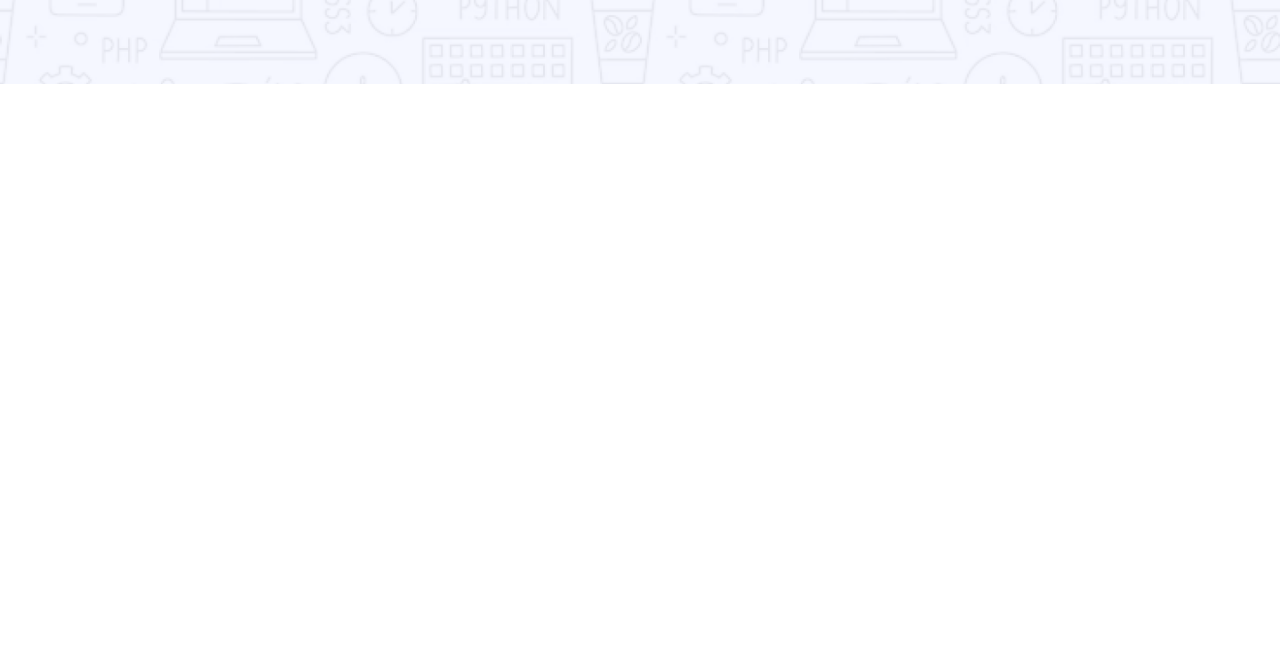
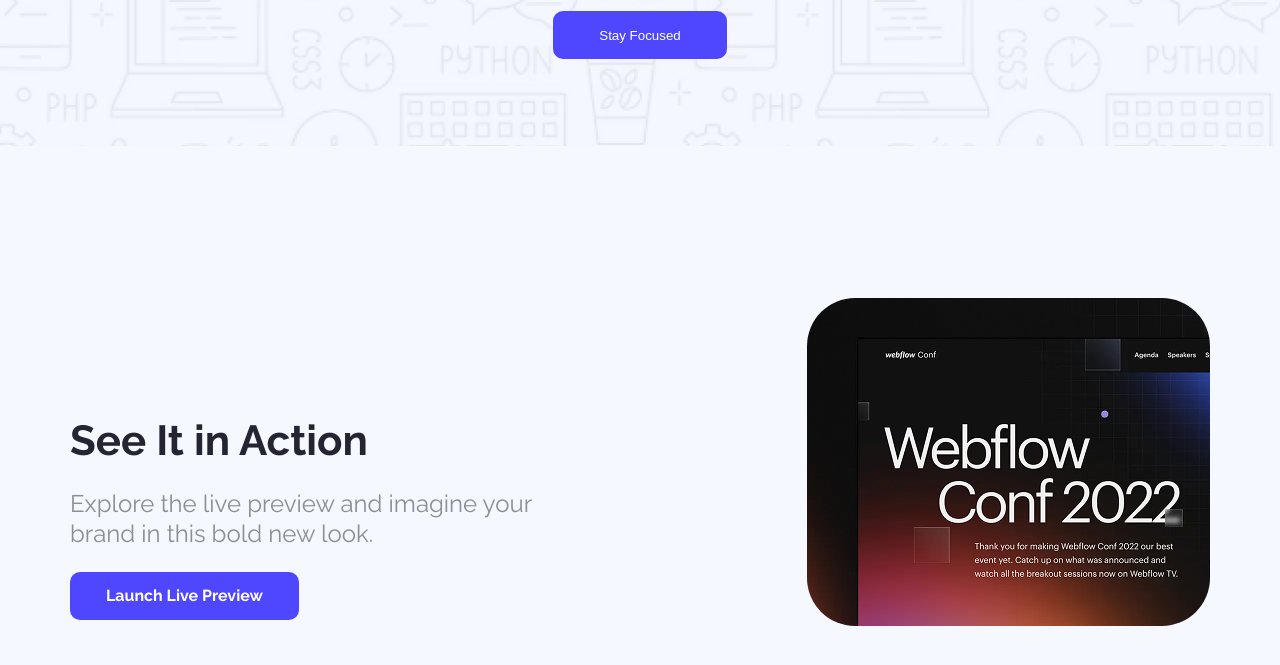
Before and after one commit to maishaj/Landing-Launchpad, a plain HTML site: page index.html in a window 1280 px wide. Shown: the part 493-1158 px from the top of the page. Before the commit the page ends 800 px from the top, so only its background shows below. Drawn offline with Linux system fonts and the light colour scheme.

Commit message:
added action bar

```diff
--- a/index.html
+++ b/index.html
@@ -24,7 +24,16 @@
         </nav>
      </header>
      <main>
-
+          <section class="action-bar">
+            <div class="action-words">
+                <h4 class="aw1 raleway-font2">See It in Action</h3>
+                <p class="aw2 raleway-font2">Explore the live preview and imagine your brand in this bold new look.</p>
+                <button class="aw3 raleway-font2">Launch Live Preview</button>
+            </div>
+            <div class="action-img">
+                <img src="images/wc-mini.png" alt="loading">
+            </div>
+          </section>
      </main>
      <footer>
 
--- a/styles/launchpad.css
+++ b/styles/launchpad.css
@@ -1,7 +1,8 @@
 
 /* nav styles */
-*{
+body{
     margin: 0;
+    background-color: #F5F8FF;
 }
 .header{
     display: flex;
@@ -64,3 +65,44 @@
   font-weight: bold;
   font-style: normal;
 }
+
+/* Action bar styles */
+.action-bar{
+  display:flex;
+  justify-content: center;
+  margin:116px 141px;
+}
+.action-img img{
+    width:403px;
+    height:328px;
+    border-radius: 48px;
+}
+.action-words{
+   padding:62.5px 220px 62.5px 0px;
+   text-align: left;
+}
+.aw1{
+    font-size: 42px;
+    color:#252432;
+    margin-bottom: 23px;
+}
+.aw2{
+    font-size: 24px;
+    font-weight: normal;
+    line-height: 30px;
+    color: rgb(37, 36, 50,0.5);
+    margin-bottom: 23px;
+    width: 517px;
+}
+.aw3{
+   font-size: 16px;
+   line-height: 150%;
+   width:229px;
+   height:48px;
+   color: #FFFFFF;
+   background-color: #4E47FF;
+   text-align: center;
+   padding: 12px 36px;
+   border:none;
+   border-radius: 10px;
+}
```
